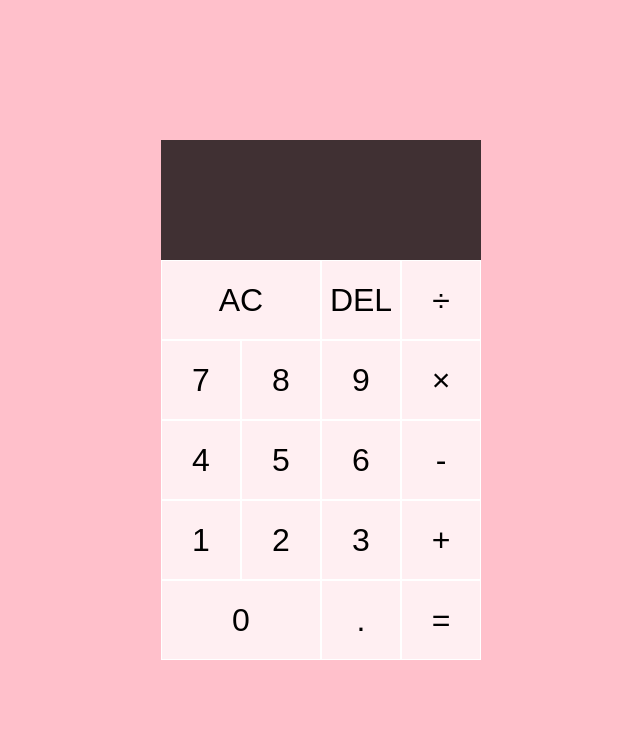
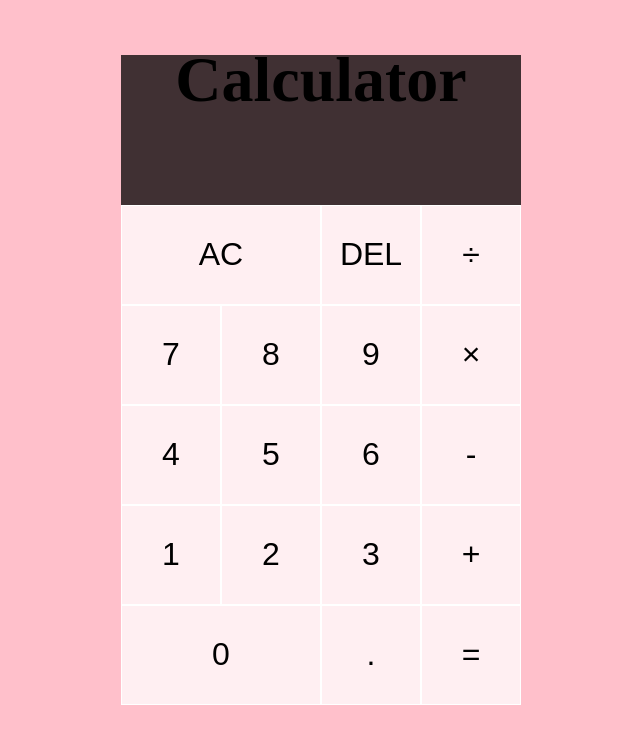
Before and after one commit to dorothyjx/Calculator, a plain HTML site: page index.html in a window 1280 px wide. Shown: the whole page, without its empty margins (319-959 px from the left). Drawn offline with Linux system fonts and the light colour scheme.

Commit message:
add media query to css

```diff
--- a/app.js
+++ b/app.js
@@ -39,7 +39,7 @@ class Caculator {
 
 	chooseOperation(operation) {
 		//if(this.currentDisplay === '') return
-		console.log(this.currentDisplay)
+		//console.log(this.currentDisplay)
 		if(this.upperDisplay !== '') {
 			if(isNaN(this.upperDisplay.slice(-1))) {
 				this.currentDisplay = this.upperDisplay
--- a/index.html
+++ b/index.html
@@ -9,7 +9,9 @@
 	<title>Calculator</title>
 </head>
 <body>
+	<h1>Calculator</h1>
 	<div class="container">
+
 		<div class="display" id="display">
 		  	<div data-upperDisplay class="upperDisplay"></div>
 		 	<div data-currentDisplay class="currentDisplay"></div>
--- a/style.css
+++ b/style.css
@@ -2,18 +2,30 @@
 	box-sizing: border-box;
 	font-weight: normal;
 }
+
 body {
+	width: 100vw;
+	height: 100vh;
 	padding: 0;
 	margin: 0;
 	background-color: pink;
 }
+
+h1 {
+	color: black;
+	font-size: 4rem;
+	font-weight: 700;
+	text-align: center;
+}
+
 .container {
 	display: grid;
 	justify-content: center;
 	align-content: center;
+	margin-top: -180px;
 	min-height: 100vh;
-	grid-template-columns: repeat(4, 80px);
-	grid-template-rows: minmax(120px, auto) repeat(5, 80px);
+	grid-template-columns: repeat(4, 100px);
+	grid-template-rows: minmax(150px, auto) repeat(5, 100px);
 }
 
 .container > button {
@@ -28,6 +40,15 @@
 }
 .container > button:active {
 	transform: scale(0.96);
+}
+
+@media screen and (max-width: 800px) {
+	h1 {
+		display: none;
+	}
+	.container {
+		transform: scale(0.8);
+	}
 }
 
 .double-width {
```
Lines whose indentation alone changed are shown as unchanged.
